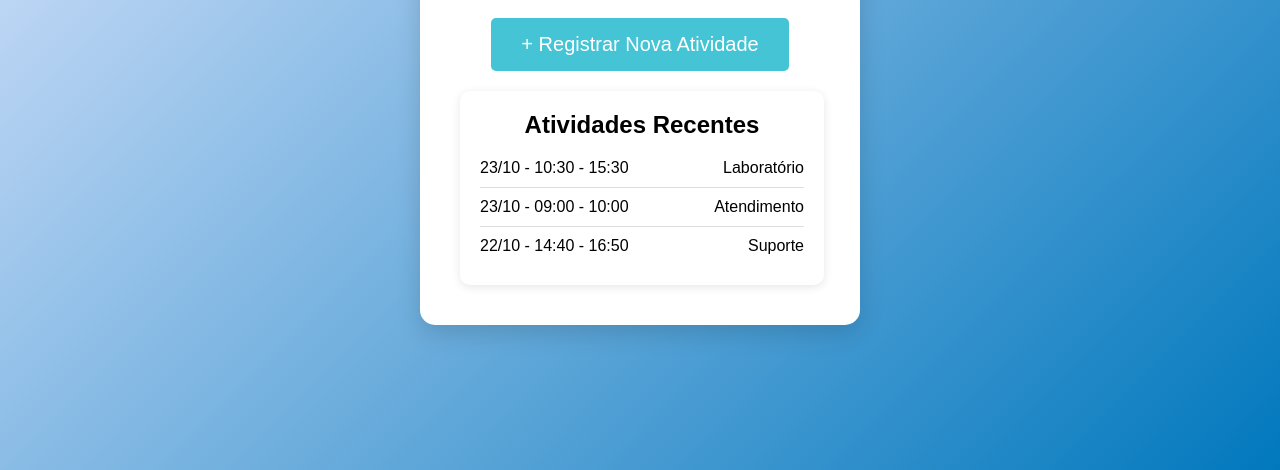
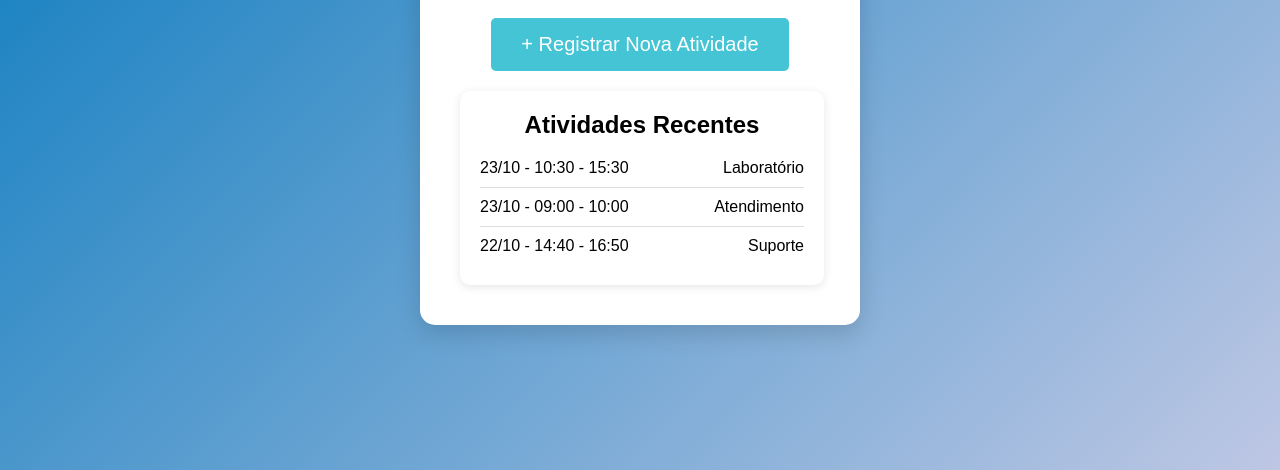
Before and after one commit to DanielDevkrr/My-projects-web, a plain HTML site: page application/ativaUser.htm in a window 1280 px wide. Shown: the part 330-800 px from the top of the page. Drawn offline with Linux system fonts and the light colour scheme.

Commit message:
Cor de fundo
Atualizado o fundo gradiente para gerar contraste com a de login

```diff
--- a/application/stylesUser.css
+++ b/application/stylesUser.css
@@ -20,7 +20,7 @@ body {
     height: 100vh;
     display: flex;
     justify-content: center;
-    background: linear-gradient(135deg, #e0e7ff, #0178bd);
+    background: linear-gradient(135deg, #0178bd,#bec7e4);
 }
 
 /* controla o tamanho da imagem */
```
